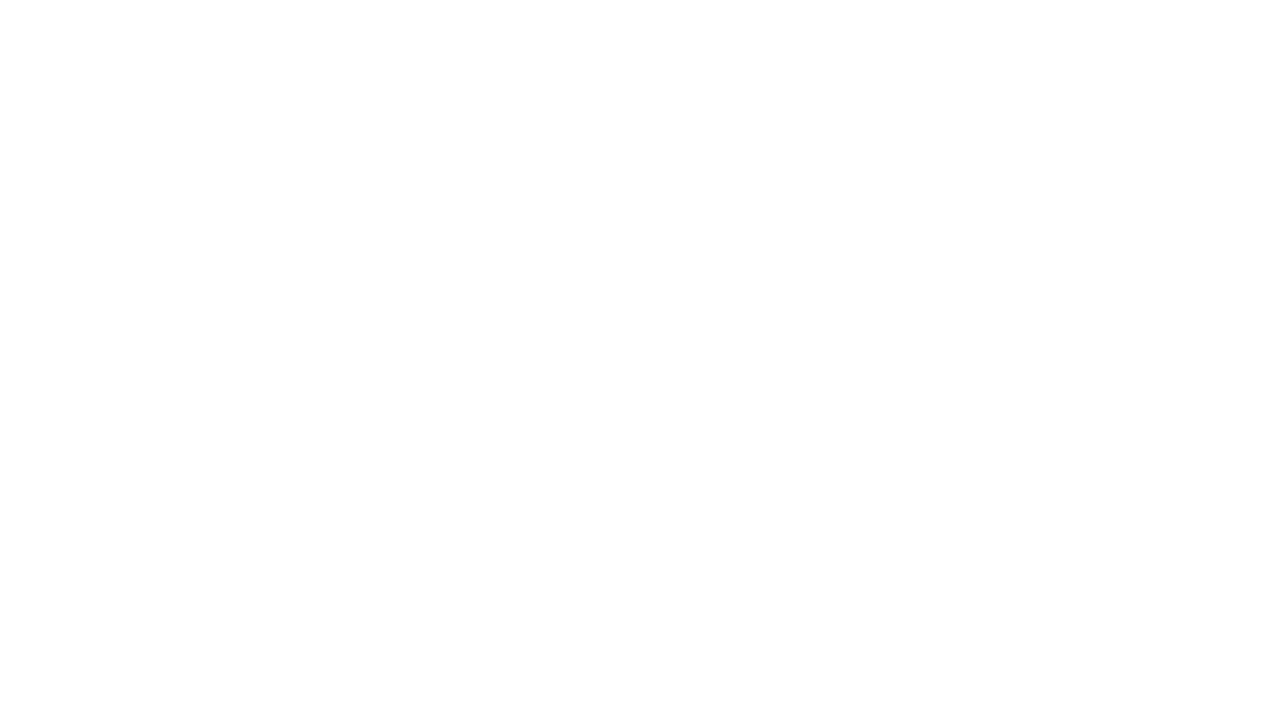
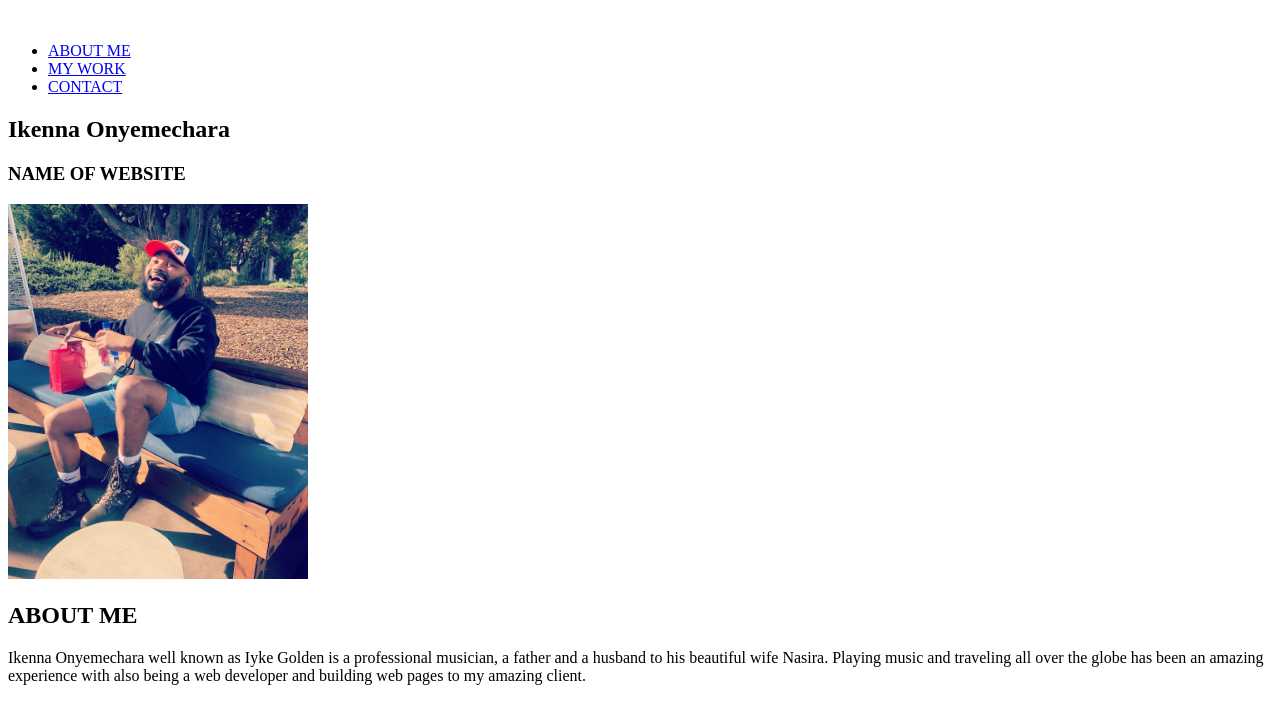
Before and after one commit to Iykegolden24/Golden-portfolio, a plain HTML site: page index.html in a window 1280 px wide. Drawn offline with Linux system fonts and the light colour scheme.

Commit message:
adding about me section

```diff
--- a/assets/style.css
+++ b/assets/style.css
@@ -0,0 +1,3 @@
+img {
+    width: 300px;
+}
--- a/index.html
+++ b/index.html
@@ -1,21 +1,62 @@
 <!DOCTYPE html>
 <html lang="en">
+
 <head>
     <meta charset="UTF-8">
     <meta http-equiv="X-UA-Compatible" content="IE=edge">
     <meta name="viewport" content="width=device-width, initial-scale=1.0">
+    <!-- linking css reset -->
     <link rel="stylesheet" href="./assets/reset.css">
+    <!-- linking css style sheet -->
     <link rel="stylesheet" href="./assets/style.css">
-    <title>Document</title>
 </head>
+
 <body>
-    <section>
-        <article>
-            <img src="" alt="">
-        </article>
-        <article></article>
-    </section>
-    <section></section>
-    <section></section>
+
+
+
+
+
+
+
+    <aside>
+        <!-- including images -->
+        <img src="" alt="">
+
+
+        <nav>
+            <ul>
+                <li>
+                    <a href="#ABOUT">ABOUT ME</a>
+                </li>
+                <li>
+                    <a href="#MYWORK">MY WORK</a>
+                </li>
+                <li>
+                    <a href="#CONTACT">CONTACT</a>
+                </li>
+            </ul>
+        </nav>
+
+        <main>
+
+            <h1>Ikenna Onyemechara</h1>
+            <H3>NAME OF WEBSITE</H3>
+
+            <section class="ABOUT">
+                <img src="./assets/images/Golden.jpg"
+                    alt="This is an image of me having a nice time at a mexican restaurant">
+                <h2>ABOUT ME</h2>
+                <p>Ikenna Onyemechara well known as Iyke Golden is a professional musician, a father and a husband to
+                    his beautiful wife Nasira. Playing music and traveling all over the globe has been an amazing
+                    experience with also being a web developer and building web pages to my amazing client.</p>
+            </section>
+
+            <section class="MYWORK"></section>
+
+            <section class="CONTACT"></section>
+
+        </main>
 </body>
+
 </html>
```
Also changed, not shown: assets/images/Golden.jpg (added).
